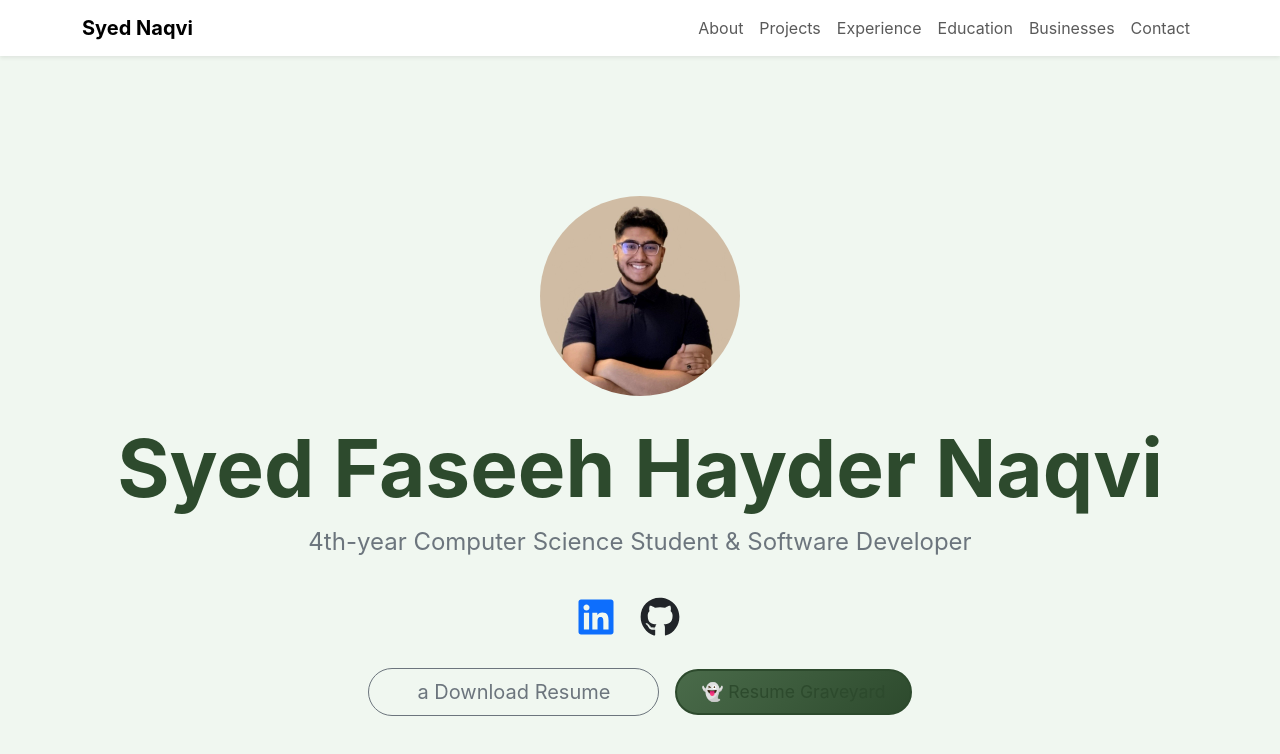
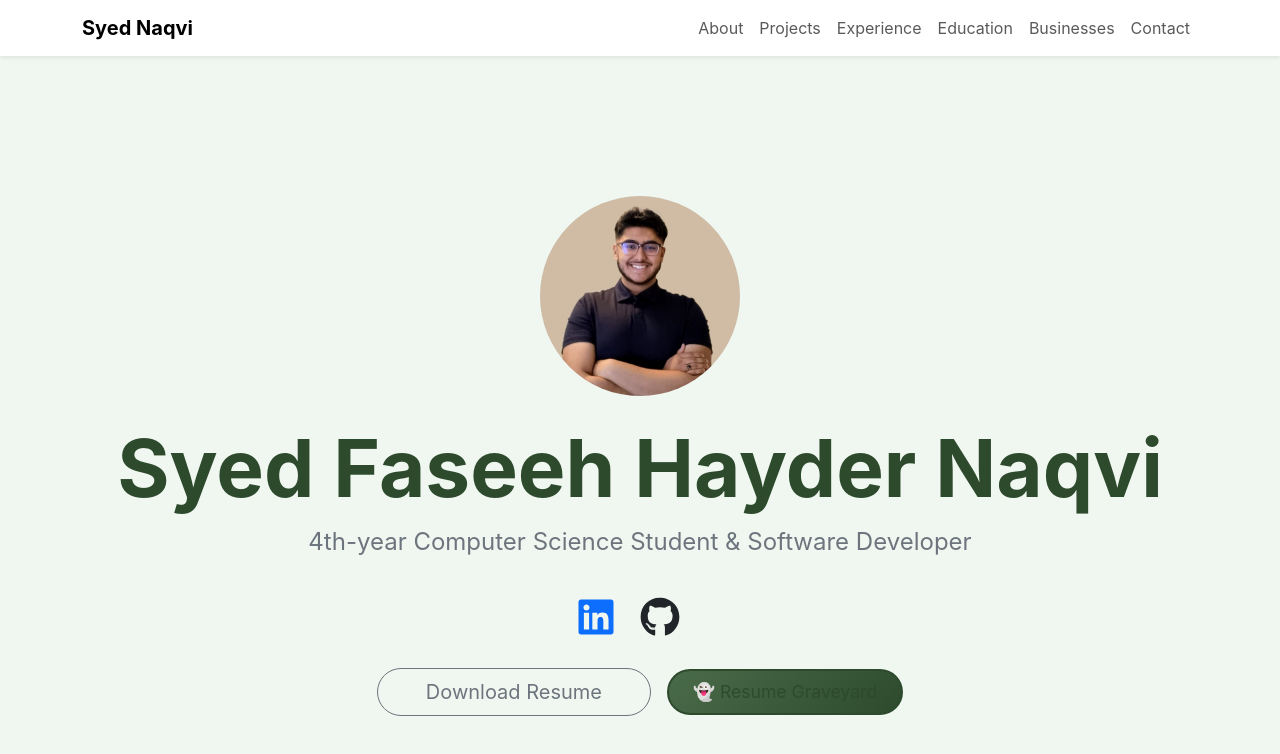
Before and after one commit to Faseeh-Naqvi/faseeh.ca, a React (Create React App) app in the folder my-portfolio/: page / in a window 1280 px wide. Shown: the top 754 px of the page. Built offline with nearby package versions, Linux system fonts and the light colour scheme.

Commit message:
Minor typo

```diff
--- a/my-portfolio/src/pages/Home.js
+++ b/my-portfolio/src/pages/Home.js
@@ -53,7 +53,7 @@ export default function Home() {
             className="btn btn-lg btn-outline-secondary rounded-pill px-5"
             download
             style={{ fontSize: '1.25rem' }}
-          >a
+          >
             Download Resume
           </a>
 
```
